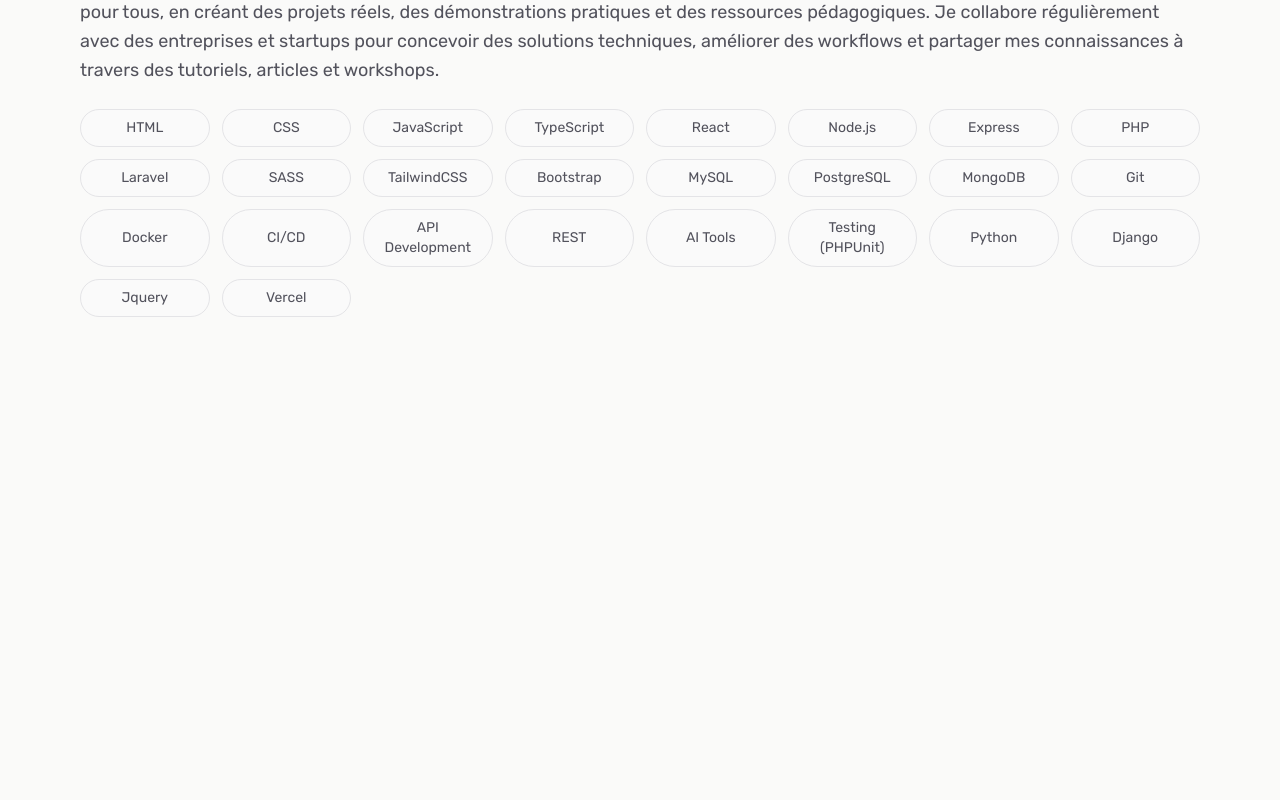
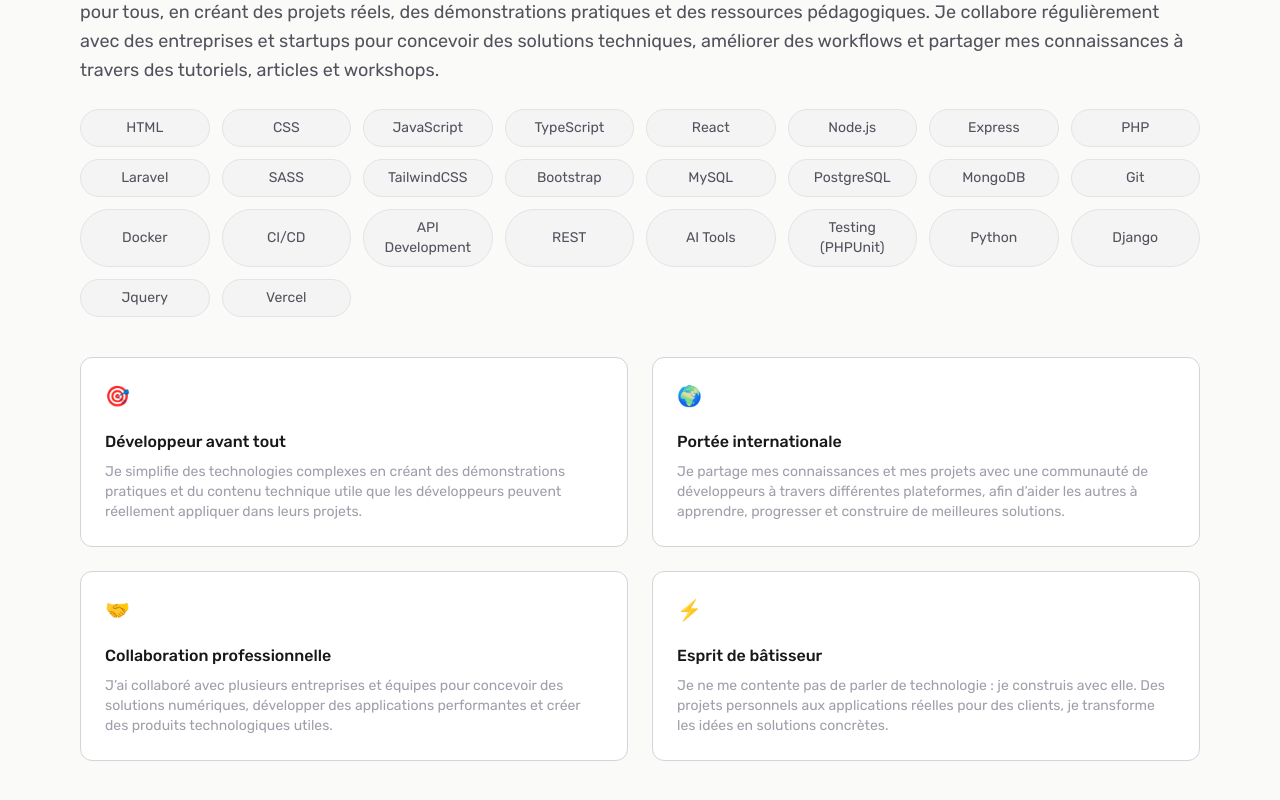
Before and after one commit to MenardoMa/Porfolio, a React (Vite) app: page / in a window 1280 px wide. Shown: the part 780-1580 px from the top of the page. Before the commit the page ends 1161 px from the top, so only its background shows below. Built offline with nearby package versions, Linux system fonts and the light colour scheme; a web font is replaced by a local one.

Commit message:
Fixe About Section

```diff
--- a/src/components/About.jsx
+++ b/src/components/About.jsx
@@ -1,6 +1,7 @@
 import React from 'react'
 import { aboutInfo } from '../constant/data'
 import Button from './Button'
+import Card from './Card'
 
 const About = () => {
   return (
@@ -13,13 +14,28 @@
                 {
                     aboutInfo.map((info, keys) => (
                         <div key={keys}>
-                            <div className='mt-4 sm:mt-6 md:mt-8'>
-                                <p className='text-sm leading-normal md:text-base xl:text-lg xl:leading-relaxed text-zinc-600 font-normal font-rubik'>{info.aboutMe.bio}</p>
+                            <div>
+                                <div className='mt-4 sm:mt-6 md:mt-8'>
+                                    <p className='text-sm leading-normal md:text-base xl:text-lg xl:leading-relaxed text-zinc-600 font-normal font-rubik'>{info.aboutMe.bio}</p>
+                                </div>
+                                <div className='my-4 md:my-6 grid grid-cols-[repeat(auto-fit,minmax(120px,1fr))] gap-3'>
+                                    {
+                                        info.aboutMe.technologies.map((tech, keys) => (
+                                            <Button label={tech} key={keys} className="text-sm px-2 py-2 rounded-full border border-zinc-200 bg-zinc-100 text-zinc-600 font-normal font-rubik cursor-pointer transition-all duration-300 hover:bg-black hover:text-white hover:border-black hover:shadow-md" />
+                                        ))
+                                    }
+                                </div>
                             </div>
-                            <div className='my-4 md:my-6 grid grid-cols-[repeat(auto-fit,minmax(120px,1fr))] gap-3'>
+                            <div className='grid gap-6 my-10 md:grid-cols-2'>
                                 {
-                                    info.aboutMe.technologies.map((tech, keys) => (
-                                        <Button label={tech} key={keys} className="text-sm px-2 py-2 rounded-full border border-zinc-200 bg-zinc-50 text-zinc-600 font-normal font-rubik cursor-pointer transition-all duration-300 hover:bg-black hover:text-white hover:border-black hover:shadow-md" />
+                                    info.highlights.map((highlight, highlightKeys) => (
+                                        <Card
+                                            key={highlightKeys}
+                                            icon={highlight.icon}
+                                            title={highlight.title}
+                                            description={highlight.description}
+                                            className='border border-zinc-300 bg-white rounded-xl hover:shadow-sm transition-all duration-300'
+                                        />
                                     ))
                                 }
                             </div>
--- /dev/null
+++ b/src/components/Card.jsx
@@ -0,0 +1,20 @@
+import React from 'react'
+
+const Card = ({title, description, icon, className}) => {
+
+    console.log(title)
+
+  return (
+    <div className={className}>
+       <div className='p-4 md:p-6'>
+            <div className='mb-5 text-xl'>
+                {icon}
+            </div>
+            <h4 className='text-base text-zinc-900 font-medium mb-2 font-rubik'>{title}</h4>
+            <p className='text-sm text-zinc-400 font-normal font-rubik'>{description}</p>
+       </div>
+    </div>
+  )
+}
+
+export default Card
--- a/src/constant/data.js
+++ b/src/constant/data.js
@@ -61,6 +61,29 @@
                 "Jquery",
                 "Vercel",
             ]
-        }
+        },
+
+        highlights: [
+            {
+                icon: "🎯",
+                title: "Développeur avant tout",
+                description: "Je simplifie des technologies complexes en créant des démonstrations pratiques et du contenu technique utile que les développeurs peuvent réellement appliquer dans leurs projets."
+            },
+            {
+                icon: "🌍",
+                title: "Portée internationale",
+                description: "Je partage mes connaissances et mes projets avec une communauté de développeurs à travers différentes plateformes, afin d’aider les autres à apprendre, progresser et construire de meilleures solutions."
+            },
+            {
+                icon: "🤝",
+                title: "Collaboration professionnelle",
+                description: "J’ai collaboré avec plusieurs entreprises et équipes pour concevoir des solutions numériques, développer des applications performantes et créer des produits technologiques utiles."
+            },
+            {
+                icon: "⚡",
+                title: "Esprit de bâtisseur",
+                description: "Je ne me contente pas de parler de technologie : je construis avec elle. Des projets personnels aux applications réelles pour des clients, je transforme les idées en solutions concrètes."
+            }
+        ]
     }
 ];
```
